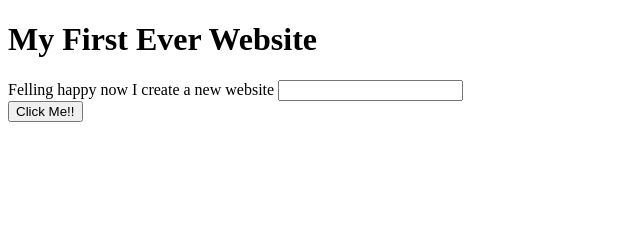
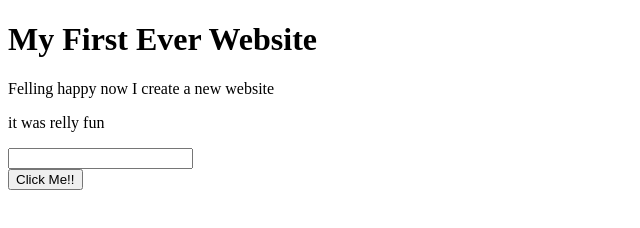
Before and after one commit to Zia52/Web-Development, a plain HTML site: page index.html in a window 1280 px wide. Shown: the whole page, without its empty margins (0-640 px from the left). Drawn offline with Linux system fonts and the light colour scheme.

Commit message:
next change

```diff
--- a/index.html
+++ b/index.html
@@ -9,6 +9,7 @@
     <h1>My First Ever Website</h1>
     <p1>Felling happy now</p1>
     <p1>I create a new website</p1>
+    <p>it was relly fun</p>
     <input type="text">
     <br>
     <button>Click Me!!</button>
```
